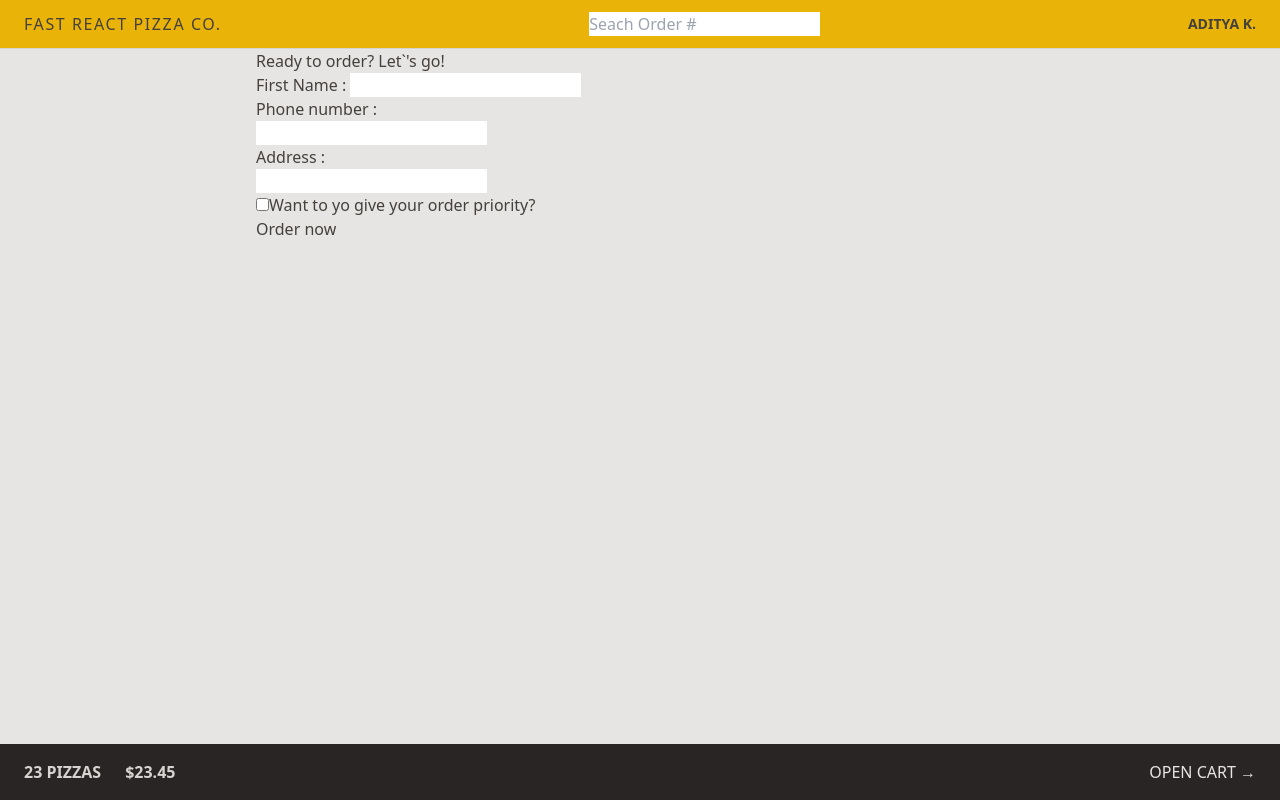
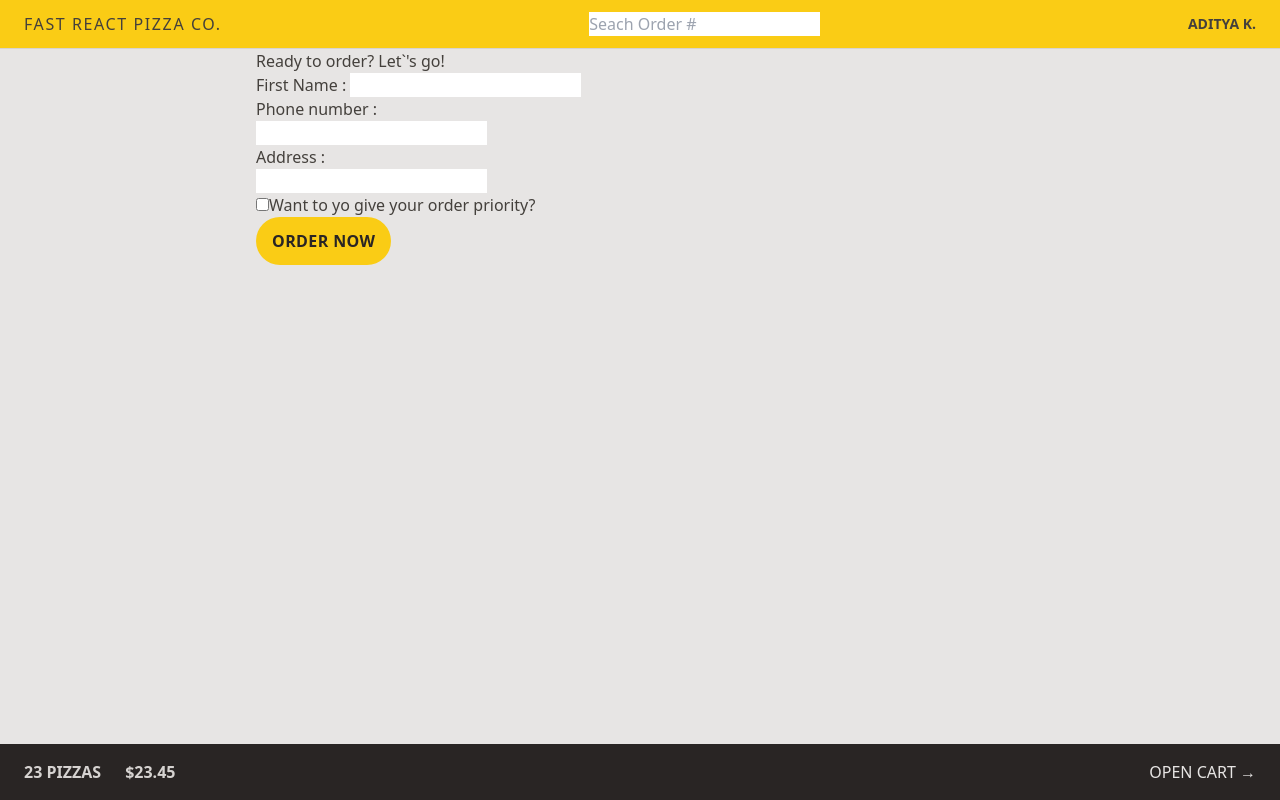
Before and after one commit to ADITYA4X/Fast-React-Pizza-Co, a React (Vite) app: page /order/new in a window 1280 px wide. Built offline with nearby package versions, Linux system fonts and the light colour scheme.

Commit message:
Updated with Buttons in Tailwind CSS

```diff
--- a/src/features/cart/Cart.jsx
+++ b/src/features/cart/Cart.jsx
@@ -1,23 +1,23 @@
-import { Link } from "react-router-dom";
+import { Link } from 'react-router-dom';
 
 const fakeCart = [
   {
     pizzaId: 12,
-    name: "Mediterranean",
+    name: 'Mediterranean',
     quantity: 2,
     unitPrice: 16,
     totalPrice: 32,
   },
   {
     pizzaId: 6,
-    name: "Vegetale",
+    name: 'Vegetale',
     quantity: 1,
     unitPrice: 13,
     totalPrice: 13,
   },
   {
     pizzaId: 11,
-    name: "Spinach and Mushroom",
+    name: 'Spinach and Mushroom',
     quantity: 1,
     unitPrice: 15,
     totalPrice: 15,
@@ -30,7 +30,12 @@
 
   return (
     <div>
-      <Link to="/menu">&larr; Back to menu</Link>
+      <Link
+        to="/menu"
+        className="text-sm text-blue-500 hover:text-blue-600 hover:underline"
+      >
+        &larr; Back to menu
+      </Link>
 
       <h2>Your cart, %NAME% </h2>
 
--- a/src/features/order/CreateOrder.jsx
+++ b/src/features/order/CreateOrder.jsx
@@ -1,8 +1,8 @@
 /* eslint-disable react-refresh/only-export-components */
 /* eslint-disable no-unused-vars */
-import { useState } from "react";
-import { Form, redirect, useActionData, useNavigation } from "react-router-dom";
-import { createOrder } from "../../services/apiRestaurant";
+import { useState } from 'react';
+import { Form, redirect, useActionData, useNavigation } from 'react-router-dom';
+import { createOrder } from '../../services/apiRestaurant';
 
 // https://uibakery.io/regex-library/phone-number
 
@@ -14,21 +14,21 @@
 const fakeCart = [
   {
     pizzaId: 12,
-    name: "Mediterranean",
+    name: 'Mediterranean',
     quantity: 2,
     unitPrice: 16,
     totalPrice: 32,
   },
   {
     pizzaId: 6,
-    name: "Vegetale",
+    name: 'Vegetale',
     quantity: 1,
     unitPrice: 13,
     totalPrice: 13,
   },
   {
     pizzaId: 11,
-    name: "Spinach and Mushroom",
+    name: 'Spinach and Mushroom',
     quantity: 1,
     unitPrice: 15,
     totalPrice: 15,
@@ -37,7 +37,7 @@
 
 function CreateOrder() {
   const navigation = useNavigation();
-  const isSubmitting = navigation.state === "submitting";
+  const isSubmitting = navigation.state === 'submitting';
 
   const formErrors = useActionData();
 
@@ -84,8 +84,11 @@
 
         <div>
           <input type="hidden" name="cart" value={JSON.stringify(cart)} />
-          <button disabled={isSubmitting}>
-            {isSubmitting ? "Placing order..." : "Order now"}
+          <button
+            disabled={isSubmitting}
+            className="inline-block rounded-full bg-yellow-400 px-4 py-3 font-semibold uppercase tracking-wide text-stone-800 transition-colors duration-300 hover:bg-yellow-300 focus:outline-none focus:ring focus:ring-yellow-300 focus:ring-offset-2 disabled:cursor-not-allowed"
+          >
+            {isSubmitting ? 'Placing order...' : 'Order now'}
           </button>
         </div>
       </Form>
@@ -101,14 +104,14 @@
   const order = {
     ...data,
     cart: JSON.parse(data.cart),
-    priority: data.priority === "on",
+    priority: data.priority === 'on',
   };
   console.log(order);
 
   const errors = {};
   if (!isValidPhone(order.phone))
     errors.phone =
-      "Please gives your correct phone number. We might need it to contact you.";
+      'Please gives your correct phone number. We might need it to contact you.';
 
   if (Object.keys(errors).length > 0) return errors;
 
@@ -117,6 +120,8 @@
   // console.log(newOrder);
 
   return redirect(`/order/${newOrder.id}`);
+
+  // return null;
 }
 
 export default CreateOrder;
--- a/src/ui/Header.jsx
+++ b/src/ui/Header.jsx
@@ -4,7 +4,7 @@
 
 function Header() {
   return (
-    <header className="flex items-center justify-between border-b border-stone-300 bg-yellow-500 px-4 py-3 uppercase sm:px-6">
+    <header className="flex items-center justify-between border-b border-stone-300 bg-yellow-400 px-4 py-3 uppercase sm:px-6">
       <Link to="/" className="tracking-widest">
         Fast React Pizza Co.
       </Link>
```
